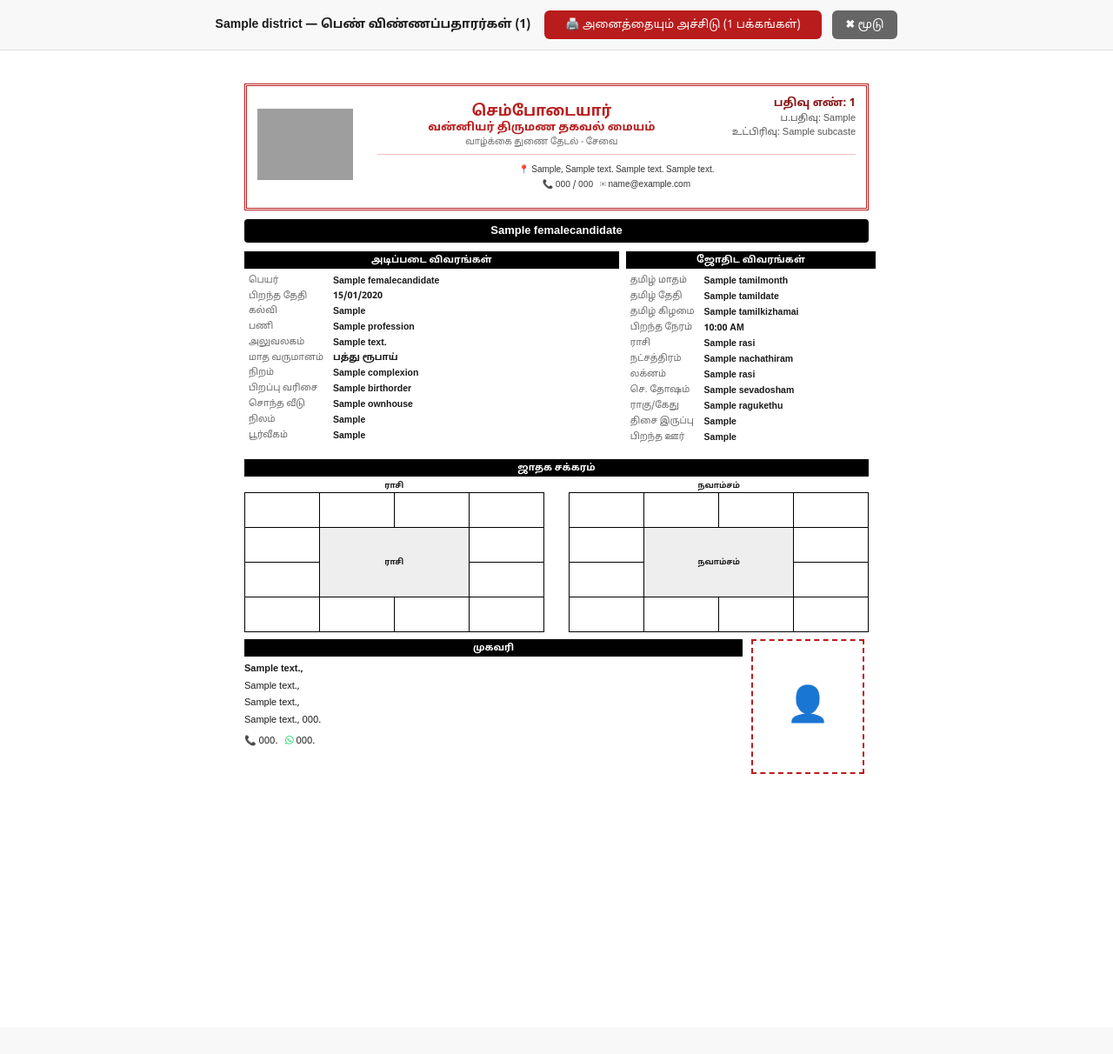
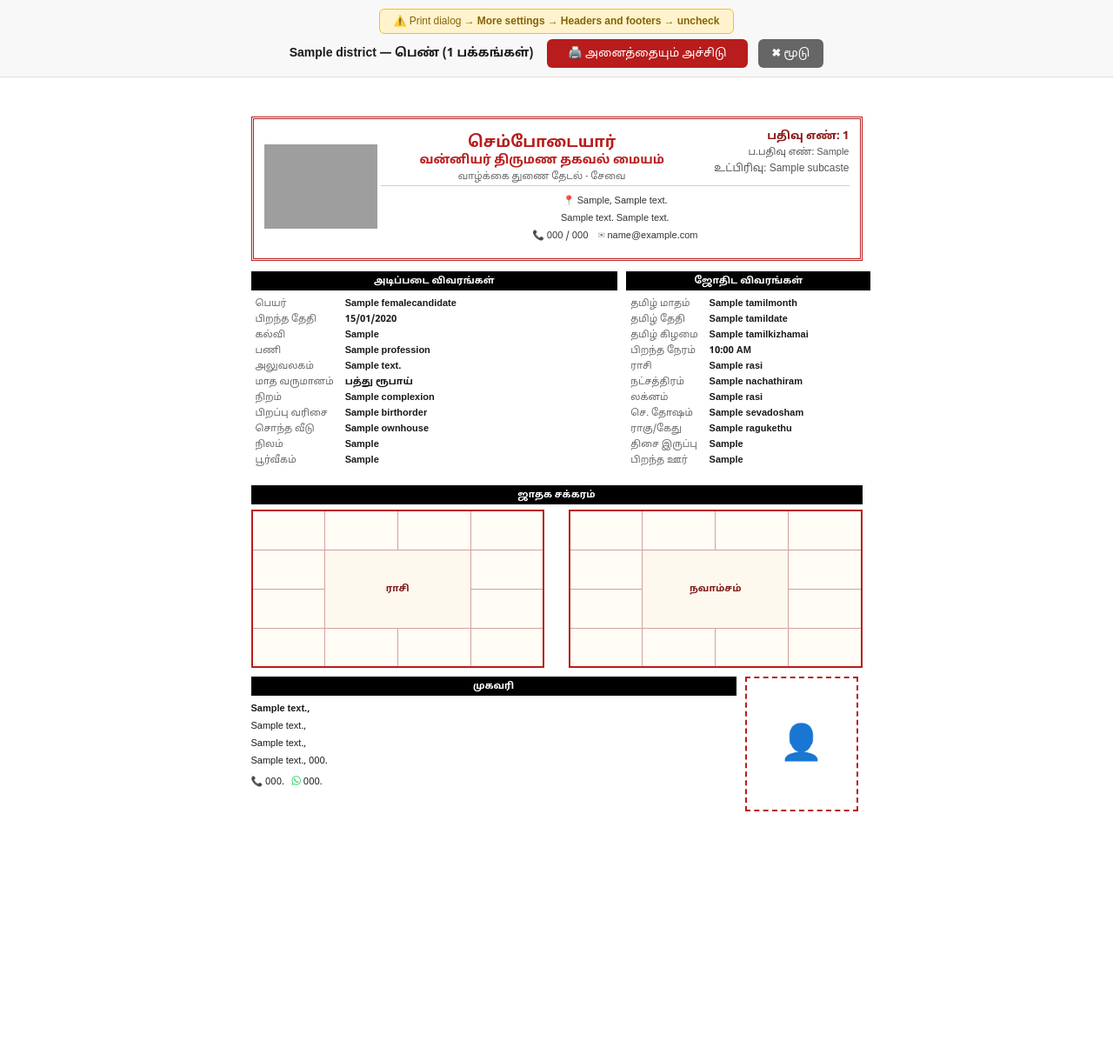
Before and after one commit to asaimani/sembodai, a Django app: page /district-print/1/1/ in a window 1280 px wide. Shown: the whole page at 87% size. Before the commit the page ends 890 px from the top, so only its background shows below. Run offline with Django 5.2, Linux system fonts and the light colour scheme; a user stored in the database is signed in; tables that the repository leaves empty hold one stand-in row (values such as "Sample post"); parts of the project's set-up code (start-up, migrations or seed data) failed here and were passed over; grey boxes are pictures that could not be loaded.

Commit message:
District print - exact same style as normal print, no name banner, no ராசி/நவாம்சம் headers

```diff
--- a/templates/matrimony/district_print.html
+++ b/templates/matrimony/district_print.html
@@ -10,39 +10,16 @@
     <style>
         * { font-family: 'Noto Sans Tamil', sans-serif; margin: 0; padding: 0; box-sizing: border-box; }
         body { background: #fff; color: #1a1a1a; }
-
-        /* Each candidate on its own page */
-        .candidate-page {
-            width: 210mm;
-            min-height: 297mm;
-            margin: 0 auto;
-            padding: 10mm;
-            background: #fff;
-            page-break-after: always;
-        }
+        .candidate-page { width: 210mm; min-height: 297mm; margin: 0 auto; padding: 12mm; background: #fff; page-break-after: always; }
         .candidate-page:last-child { page-break-after: auto; }
-
-        .header { border: 3px double #b91c1c; padding: 12px; margin-bottom: 10px; }
-        .uid-banner { background: #000; color: #fff; text-align: center; padding: 5px; font-size: 13px; font-weight: 700; margin-bottom: 10px; border-radius: 4px; }
-        .section-title { background: #000; color: #fff; padding: 3px 10px; font-size: 11px; font-weight: 600; margin-bottom: 5px; text-align: center; }
-
-        table.info-table { width: 100%; border-collapse: collapse; }
-        table.info-table td { padding: 2px 5px; font-size: 10.5px; border-bottom: none; vertical-align: top; }
-        table.info-table td:first-child { color: #666; white-space: nowrap; width: 1%; font-weight: 500; padding-right: 6px; }
+        .header { text-align: center; border: 3px double #b91c1c; padding: 12px; margin-bottom: 12px; background: linear-gradient(135deg, #fff, #fff); }
+        .section-title { background: #000000; color: #fff; padding: 4px 10px; font-size: 11px; font-weight: 600; margin-bottom: 6px; text-align: center; }
+        table.info-table { width: 100%; border-collapse: collapse; table-layout: auto; }
+        table.info-table td { padding: 2px 5px; font-size: 11px; border-bottom: none; vertical-align: top; }
+        table.info-table td:first-child { color: #666; white-space: nowrap; width: 1%; font-weight: 500; padding-right: 8px; }
         table.info-table td:last-child { color: #1a1a1a; font-weight: 600; word-break: break-word; }
-
-        .section { margin-bottom: 8px; }
-
-        table.family-table { width: 100%; border-collapse: collapse; font-size: 10px; }
-        table.family-table th { background: #000; color: #fff; padding: 3px 4px; text-align: left; }
-        table.family-table td { padding: 2px 4px; border: 1px solid #ccc; font-size: 10px; }
-        table.family-table tr:nth-child(even) td { background: #f9f9f9; }
-
-        .jathagam-table { width: 100%; border-collapse: collapse; }
-        .jathagam-table td { border: 1px solid #000; padding: 2px; font-size: 9px; height: 40px; vertical-align: middle; text-align: center; width: 25%; font-weight: 600; }
-        .jathagam-center { background: #eee; font-weight: 700; font-size: 10px; }
-
-        @page { margin: 8mm; size: A4; }
+        .section { margin-bottom: 10px; }
+        @page { margin: 10mm; size: A4; }
         @media print {
             .no-print { display: none !important; }
             body { -webkit-print-color-adjust: exact; print-color-adjust: exact; }
@@ -53,14 +30,14 @@
 <body>
 
 <!-- Toolbar -->
-<div class="no-print" style="text-align:center;padding:12px;background:#f8f8f8;position:sticky;top:0;z-index:100;border-bottom:1px solid #ddd;">
-    <strong style="font-size:14px;">
-        {{ district.name }} — {% if gender == 'M' %}ஆண்{% else %}பெண்{% endif %} விண்ணப்பதாரர்கள் ({{ total }})
+<div class="no-print" style="text-align:center;padding:10px;background:#f8f8f8;position:sticky;top:0;z-index:100;border-bottom:1px solid #ddd;">
+    <div style="background:#fff3cd;border:1px solid #ffc107;border-radius:6px;padding:6px 16px;display:inline-block;margin-bottom:6px;font-size:12px;color:#856404;">
+        ⚠️ Print dialog → <strong>More settings</strong> → <strong>Headers and footers</strong> → <strong>uncheck</strong>
+    </div><br>
+    <strong style="font-size:14px;margin-right:12px;">
+        {{ district.name }} — {% if gender == 'M' %}ஆண்{% else %}பெண்{% endif %} ({{ total }} பக்கங்கள்)
     </strong>
-    &nbsp;&nbsp;
-    <button onclick="window.print()" style="background:#b91c1c;color:#fff;border:none;padding:8px 24px;border-radius:6px;cursor:pointer;font-family:inherit;font-size:13px;">
-        🖨️ அனைத்தையும் அச்சிடு ({{ total }} பக்கங்கள்)
-    </button>
+    <button onclick="window.print()" style="background:#b91c1c;color:#fff;border:none;padding:8px 24px;border-radius:6px;cursor:pointer;font-family:inherit;">🖨️ அனைத்தையும் அச்சிடு</button>
     <button onclick="window.close()" style="background:#666;color:#fff;border:none;padding:8px 16px;border-radius:6px;cursor:pointer;font-family:inherit;margin-left:8px;">✖ மூடு</button>
 </div>
 
@@ -68,30 +45,32 @@
 {% with candidate=item.candidate family_members=item.family_members jathagam_map=item.jathagam_map photo_base64=item.photo_base64 %}
 <div class="candidate-page">
 
-    <!-- Header -->
+    <!-- Header — exact same as normal print -->
     <div class="header">
         <table style="width:100%;border:none;border-collapse:collapse;">
             <tr>
                 <td style="width:20%;text-align:left;vertical-align:middle;border:none;padding:0;" rowspan="2">
-                    <img src="{% static 'images/logoprint.png' %}" alt="Logo" style="width:110px;height:110px;object-fit:contain;">
+                    <img src="{% static 'images/logoprint.png' %}" alt="Logo" style="width:130px;height:130px;object-fit:contain;">
                 </td>
                 <td style="width:55%;text-align:center;vertical-align:middle;border:none;padding:0 8px;">
-                    <div style="font-size:17px;font-weight:700;color:#b91c1c;">செம்போடையார்</div>
-                    <div style="font-size:13px;font-weight:700;color:#b91c1c;">வன்னியர் திருமண தகவல் மையம்</div>
-                    <div style="color:#666;font-size:10px;margin-top:2px;">வாழ்க்கை துணை தேடல் - சேவை</div>
+                    <div style="font-size:18px;font-weight:700;color:#b91c1c;">செம்போடையார்</div>
+                    <div style="font-size:14px;font-weight:700;color:#b91c1c;white-space:nowrap;">வன்னியர் திருமண தகவல் மையம்</div>
+                    <div style="color:#666;font-size:11px;margin-top:3px;">வாழ்க்கை துணை தேடல் - சேவை</div>
                 </td>
                 <td style="width:25%;text-align:right;vertical-align:top;border:none;padding:0 0 0 8px;">
-                    <div style="font-size:13px;font-weight:700;color:#8b1a1a;">பதிவு எண்: {{ candidate.uid }}</div>
-                    {% if candidate.old_reg_no %}<div style="font-size:11px;color:#555;margin-top:2px;">ப.பதிவு: {{ candidate.old_reg_no }}</div>{% endif %}
-                    {% if candidate.sub_caste %}<div style="font-size:11px;color:#555;margin-top:2px;">உட்பிரிவு: {{ candidate.sub_caste }}</div>{% endif %}
+                    <div style="font-size:13px;font-weight:700;color:#8b1a1a;white-space:nowrap;">பதிவு எண்: {{ candidate.uid }}</div>
+                    {% if candidate.old_reg_no %}<div style="font-size:11px;color:#555;margin-top:3px;white-space:nowrap;">ப.பதிவு எண்: {{ candidate.old_reg_no }}</div>{% endif %}
+                    {% if candidate.sub_caste %}<div style="font-size:12px;color:#555;margin-top:4px;white-space:nowrap;">உட்பிரிவு: {{ candidate.sub_caste }}</div>{% endif %}
                 </td>
             </tr>
             {% if admin_profile %}
             <tr>
-                <td colspan="2" style="border:none;border-top:1px solid #f0c0c0;padding:4px 8px 0 8px;text-align:center;">
-                    <div style="font-size:10px;color:#333;line-height:1.7;">
-                        📍 {{ admin_profile.location }}{% if admin_profile.address_line1 %}, {{ admin_profile.address_line1 }}{% endif %}{% if admin_profile.address_line2 %} {{ admin_profile.address_line2 }}{% endif %}{% if admin_profile.address_line3 %} {{ admin_profile.address_line3 }}{% endif %}<br>
-                        <span style="white-space:nowrap;">📞 {{ admin_profile.phone }}{% if admin_profile.alternate_phone %} / {{ admin_profile.alternate_phone }}{% endif %}{% if admin_profile.email %} &nbsp;&nbsp;✉ {{ admin_profile.email }}{% endif %}</span>
+                <td colspan="2" style="border:none;border-top:1px solid #f0c0c0;padding:5px 8px 0 8px;">
+                    <div style="font-size:11px;color:#333;line-height:1.8;">
+                        📍 {{ admin_profile.location }}{% if admin_profile.address_line1 %}, {{ admin_profile.address_line1 }}{% endif %}<br>
+                        {% if admin_profile.address_line2 %} {{ admin_profile.address_line2 }}{% endif %}
+                        {% if admin_profile.address_line3 %} {{ admin_profile.address_line3 }}{% endif %}<br>
+                        📞 {{ admin_profile.phone }}{% if admin_profile.alternate_phone %} / {{ admin_profile.alternate_phone }}{% endif %}{% if admin_profile.email %} &nbsp;&nbsp; ✉ {{ admin_profile.email }}{% endif %}
                     </div>
                 </td>
             </tr>
@@ -99,11 +78,8 @@
         </table>
     </div>
 
-    <!-- UID Banner -->
-    <div class="uid-banner">{{ candidate.name }}</div>
-
     <!-- ROW 1: அடிப்படை | ஜோதிட -->
-    <div style="display:grid;grid-template-columns:60% 40%;gap:8px;margin-bottom:8px;align-items:start;">
+    <div style="display:grid;grid-template-columns:60% 40%;gap:10px;margin-bottom:10px;align-items:start;">
         <div class="section">
             <div class="section-title">அடிப்படை விவரங்கள்</div>
             <table class="info-table">
@@ -144,19 +120,26 @@
     {% if family_members %}
     <div class="section">
         <div class="section-title">குடும்பத்தினர் விவரம்</div>
-        <table class="family-table">
+        <table style="width:100%;border-collapse:collapse;font-size:10px;">
             <thead>
-                <tr><th style="width:3%">#</th><th style="width:18%">பெயர்</th><th style="width:20%">படிப்பு</th><th style="width:9%">உறவு</th><th style="width:9%">திருமணம்</th><th>பணி விவரம்</th></tr>
+                <tr style="background:#8b1a1a;color:white;">
+                    <th style="padding:4px;border:1px solid #d4a0a0;text-align:left;width:3%">#</th>
+                    <th style="padding:4px;border:1px solid #d4a0a0;text-align:left;width:18%">பெயர்</th>
+                    <th style="padding:4px;border:1px solid #d4a0a0;text-align:left;width:20%">படிப்பு</th>
+                    <th style="padding:4px;border:1px solid #d4a0a0;text-align:left;width:8%">உறவு</th>
+                    <th style="padding:4px;border:1px solid #d4a0a0;text-align:left;width:8%">திருமணம்</th>
+                    <th style="padding:4px;border:1px solid #d4a0a0;text-align:left;">பணி விவரம்</th>
+                </tr>
             </thead>
             <tbody>
                 {% for fm in family_members %}
-                <tr>
-                    <td>{{ forloop.counter }}</td>
-                    <td>{{ fm.name }}</td>
-                    <td>{{ fm.education|default:"-" }}</td>
-                    <td>{{ fm.relation|default:"-" }}</td>
-                    <td>{{ fm.marital_status|default:"-" }}</td>
-                    <td>{{ fm.job_info|default:"-" }}</td>
+                <tr style="background:{% if forloop.counter|divisibleby:2 %}#fef9ee{% else %}white{% endif %};">
+                    <td style="padding:4px;border:1px solid #e0c0c0;">{{ forloop.counter }}</td>
+                    <td style="padding:4px;border:1px solid #e0c0c0;">{{ fm.name }}</td>
+                    <td style="padding:4px;border:1px solid #e0c0c0;">{{ fm.education|default:"-" }}</td>
+                    <td style="padding:4px;border:1px solid #e0c0c0;">{{ fm.relation|default:"-" }}</td>
+                    <td style="padding:4px;border:1px solid #e0c0c0;">{{ fm.marital_status|default:"-" }}</td>
+                    <td style="padding:4px;border:1px solid #e0c0c0;">{{ fm.job_info|default:"-" }}</td>
                 </tr>
                 {% endfor %}
             </tbody>
@@ -164,49 +147,57 @@
     </div>
     {% endif %}
 
-    <!-- ROW 3: ஜாதக சக்கரம் -->
+    <!-- ROW 3: ஜாதக சக்கரம் — no ராசி/நவாம்சம் header divs -->
     <div class="section">
         <div class="section-title">ஜாதக சக்கரம்</div>
         <div style="display:flex;gap:2%;justify-content:space-between;">
             <div style="width:48%;">
-                <div style="text-align:center;font-size:9px;font-weight:700;margin-bottom:2px;">ராசி</div>
-                <table class="jathagam-table">
+                <table style="width:100%;border-collapse:collapse;border:2px solid #b91c1c;background:#fffdf5;">
                     <tr>
-                        <td>{% house_display jathagam_map 'R' 12 %}</td><td>{% house_display jathagam_map 'R' 1 %}</td>
-                        <td>{% house_display jathagam_map 'R' 2 %}</td><td>{% house_display jathagam_map 'R' 3 %}</td>
+                        <td style="width:25%;height:45px;border:1px solid #d4a0a0;padding:3px;font-size:10px;font-weight:600;vertical-align:middle;text-align:center;">{% house_display jathagam_map 'R' 12 %}</td>
+                        <td style="width:25%;height:45px;border:1px solid #d4a0a0;padding:3px;font-size:10px;font-weight:600;vertical-align:middle;text-align:center;">{% house_display jathagam_map 'R' 1 %}</td>
+                        <td style="width:25%;height:45px;border:1px solid #d4a0a0;padding:3px;font-size:10px;font-weight:600;vertical-align:middle;text-align:center;">{% house_display jathagam_map 'R' 2 %}</td>
+                        <td style="width:25%;height:45px;border:1px solid #d4a0a0;padding:3px;font-size:10px;font-weight:600;vertical-align:middle;text-align:center;">{% house_display jathagam_map 'R' 3 %}</td>
                     </tr>
                     <tr>
-                        <td>{% house_display jathagam_map 'R' 11 %}</td>
-                        <td colspan="2" rowspan="2" class="jathagam-center">ராசி</td>
-                        <td>{% house_display jathagam_map 'R' 4 %}</td>
+                        <td style="height:45px;border:1px solid #d4a0a0;padding:3px;font-size:10px;font-weight:600;vertical-align:middle;text-align:center;">{% house_display jathagam_map 'R' 11 %}</td>
+                        <td colspan="2" rowspan="2" style="text-align:center;vertical-align:middle;border:1px solid #d4a0a0;background:#fef9ee;font-weight:700;color:#7f1d1d;font-size:11px;">ராசி</td>
+                        <td style="height:45px;border:1px solid #d4a0a0;padding:3px;font-size:10px;font-weight:600;vertical-align:middle;text-align:center;">{% house_display jathagam_map 'R' 4 %}</td>
                     </tr>
                     <tr>
-                        <td>{% house_display jathagam_map 'R' 10 %}</td><td>{% house_display jathagam_map 'R' 5 %}</td>
+                        <td style="height:45px;border:1px solid #d4a0a0;padding:3px;font-size:10px;font-weight:600;vertical-align:middle;text-align:center;">{% house_display jathagam_map 'R' 10 %}</td>
+                        <td style="height:45px;border:1px solid #d4a0a0;padding:3px;font-size:10px;font-weight:600;vertical-align:middle;text-align:center;">{% house_display jathagam_map 'R' 5 %}</td>
                     </tr>
                     <tr>
-                        <td>{% house_display jathagam_map 'R' 9 %}</td><td>{% house_display jathagam_map 'R' 8 %}</td>
-                        <td>{% house_display jathagam_map 'R' 7 %}</td><td>{% house_display jathagam_map 'R' 6 %}</td>
+                        <td style="height:45px;border:1px solid #d4a0a0;padding:3px;font-size:10px;font-weight:600;vertical-align:middle;text-align:center;">{% house_display jathagam_map 'R' 9 %}</td>
+                        <td style="height:45px;border:1px solid #d4a0a0;padding:3px;font-size:10px;font-weight:600;vertical-align:middle;text-align:center;">{% house_display jathagam_map 'R' 8 %}</td>
+                        <td style="height:45px;border:1px solid #d4a0a0;padding:3px;font-size:10px;font-weight:600;vertical-align:middle;text-align:center;">{% house_display jathagam_map 'R' 7 %}</td>
+                        <td style="height:45px;border:1px solid #d4a0a0;padding:3px;font-size:10px;font-weight:600;vertical-align:middle;text-align:center;">{% house_display jathagam_map 'R' 6 %}</td>
                     </tr>
                 </table>
             </div>
             <div style="width:48%;">
-                <div style="text-align:center;font-size:9px;font-weight:700;margin-bottom:2px;">நவாம்சம்</div>
-                <table class="jathagam-table">
+                <table style="width:100%;border-collapse:collapse;border:2px solid #b91c1c;background:#fffdf5;">
                     <tr>
-                        <td>{% house_display jathagam_map 'N' 12 %}</td><td>{% house_display jathagam_map 'N' 1 %}</td>
-                        <td>{% house_display jathagam_map 'N' 2 %}</td><td>{% house_display jathagam_map 'N' 3 %}</td>
+                        <td style="width:25%;height:45px;border:1px solid #d4a0a0;padding:3px;font-size:10px;font-weight:600;vertical-align:middle;text-align:center;">{% house_display jathagam_map 'N' 12 %}</td>
+                        <td style="width:25%;height:45px;border:1px solid #d4a0a0;padding:3px;font-size:10px;font-weight:600;vertical-align:middle;text-align:center;">{% house_display jathagam_map 'N' 1 %}</td>
+                        <td style="width:25%;height:45px;border:1px solid #d4a0a0;padding:3px;font-size:10px;font-weight:600;vertical-align:middle;text-align:center;">{% house_display jathagam_map 'N' 2 %}</td>
+                        <td style="width:25%;height:45px;border:1px solid #d4a0a0;padding:3px;font-size:10px;font-weight:600;vertical-align:middle;text-align:center;">{% house_display jathagam_map 'N' 3 %}</td>
                     </tr>
                     <tr>
-                        <td>{% house_display jathagam_map 'N' 11 %}</td>
-                        <td colspan="2" rowspan="2" class="jathagam-center">நவாம்சம்</td>
-                        <td>{% house_display jathagam_map 'N' 4 %}</td>
+                        <td style="height:45px;border:1px solid #d4a0a0;padding:3px;font-size:10px;font-weight:600;vertical-align:middle;text-align:center;">{% house_display jathagam_map 'N' 11 %}</td>
+                        <td colspan="2" rowspan="2" style="text-align:center;vertical-align:middle;border:1px solid #d4a0a0;background:#fef9ee;font-weight:700;color:#7f1d1d;font-size:11px;">நவாம்சம்</td>
+                        <td style="height:45px;border:1px solid #d4a0a0;padding:3px;font-size:10px;font-weight:600;vertical-align:middle;text-align:center;">{% house_display jathagam_map 'N' 4 %}</td>
                     </tr>
                     <tr>
-                        <td>{% house_display jathagam_map 'N' 10 %}</td><td>{% house_display jathagam_map 'N' 5 %}</td>
+                        <td style="height:45px;border:1px solid #d4a0a0;padding:3px;font-size:10px;font-weight:600;vertical-align:middle;text-align:center;">{% house_display jathagam_map 'N' 10 %}</td>
+                        <td style="height:45px;border:1px solid #d4a0a0;padding:3px;font-size:10px;font-weight:600;vertical-align:middle;text-align:center;">{% house_display jathagam_map 'N' 5 %}</td>
                     </tr>
                     <tr>
-                        <td>{% house_display jathagam_map 'N' 9 %}</td><td>{% house_display jathagam_map 'N' 8 %}</td>
-                        <td>{% house_display jathagam_map 'N' 7 %}</td><td>{% house_display jathagam_map 'N' 6 %}</td>
+                        <td style="height:45px;border:1px solid #d4a0a0;padding:3px;font-size:10px;font-weight:600;vertical-align:middle;text-align:center;">{% house_display jathagam_map 'N' 9 %}</td>
+                        <td style="height:45px;border:1px solid #d4a0a0;padding:3px;font-size:10px;font-weight:600;vertical-align:middle;text-align:center;">{% house_display jathagam_map 'N' 8 %}</td>
+                        <td style="height:45px;border:1px solid #d4a0a0;padding:3px;font-size:10px;font-weight:600;vertical-align:middle;text-align:center;">{% house_display jathagam_map 'N' 7 %}</td>
+                        <td style="height:45px;border:1px solid #d4a0a0;padding:3px;font-size:10px;font-weight:600;vertical-align:middle;text-align:center;">{% house_display jathagam_map 'N' 6 %}</td>
                     </tr>
                 </table>
             </div>
@@ -214,7 +205,7 @@
     </div>
 
     <!-- ROW 4: முகவரி | Photo -->
-    <div style="display:grid;grid-template-columns:1fr 135px;gap:10px;align-items:start;">
+    <div style="display:grid;grid-template-columns:1fr 135px;gap:10px;align-items:start;margin-bottom:10px;">
         <div class="section">
             <div class="section-title">முகவரி</div>
             <div style="font-size:11px;line-height:1.8;">
@@ -224,7 +215,7 @@
                 <div>{% if candidate.address_line3 %}{{ candidate.address_line3 }},{% endif %} {% if candidate.pincode %}{{ candidate.pincode }}.{% endif %}</div>
                 <div style="margin-top:4px;">
                     {% if candidate.mobile_number %}📞 {{ candidate.mobile_number }}.{% endif %}
-                    {% if candidate.whatsapp_number %}&nbsp;&nbsp;<i class="fab fa-whatsapp" style="color:#25D366;"></i> {{ candidate.whatsapp_number }}.{% endif %}
+                    {% if candidate.whatsapp_number %}&nbsp;&nbsp;<i class="fab fa-whatsapp" style="color:#25D366;font-size:12px;"></i> {{ candidate.whatsapp_number }}.{% endif %}
                 </div>
             </div>
         </div>
```
